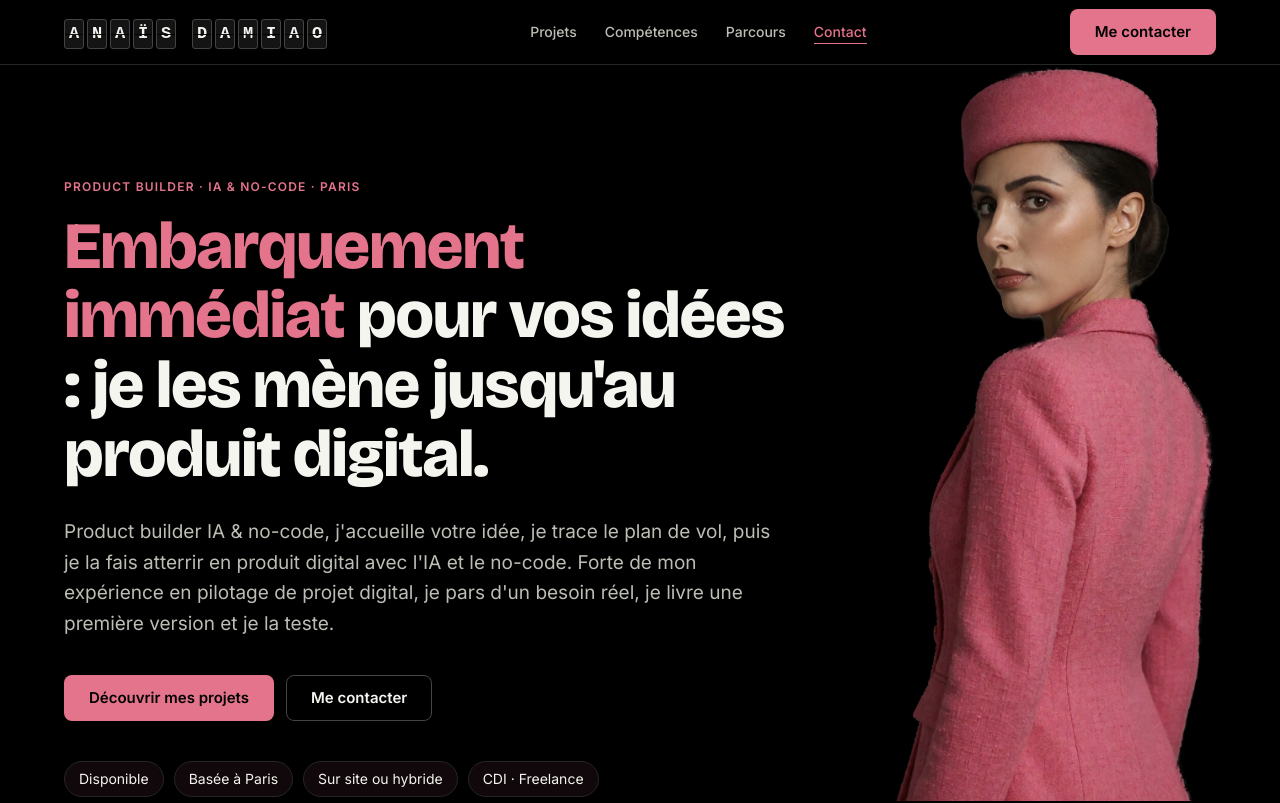
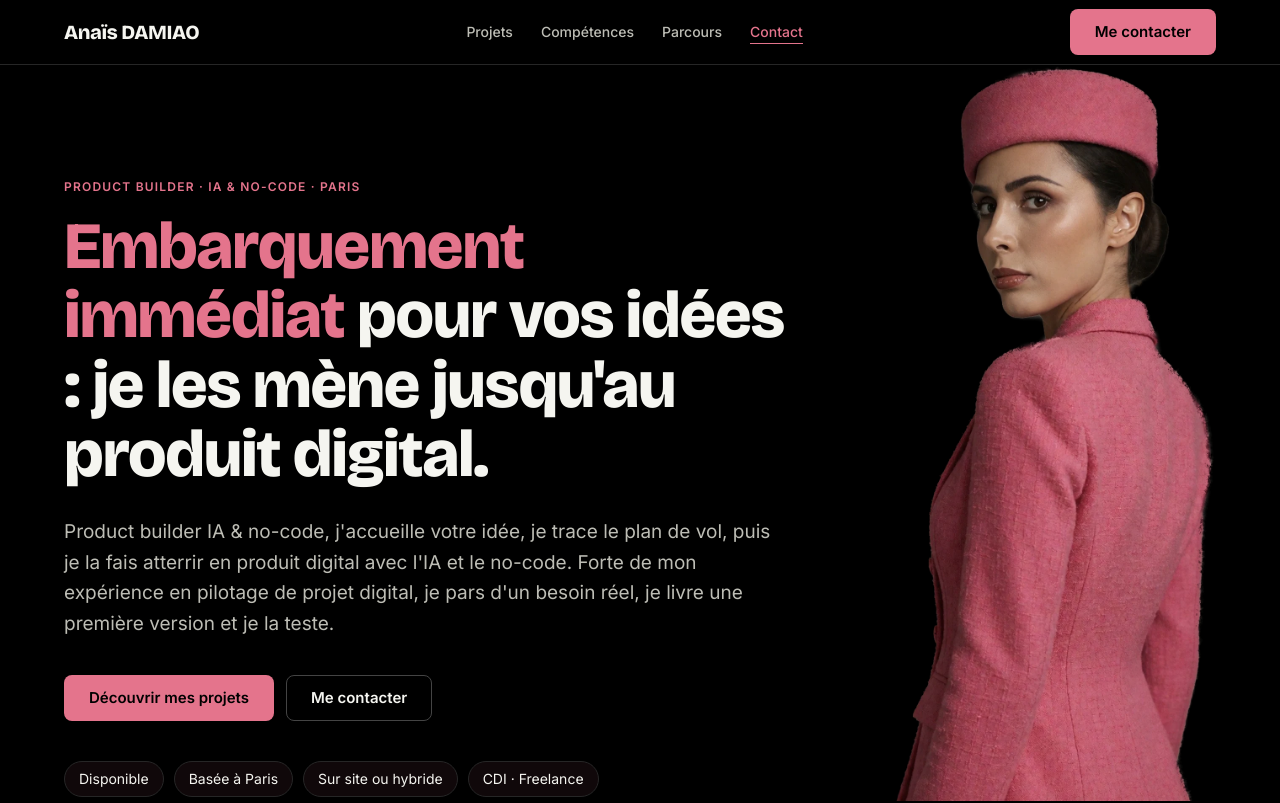
Before and after one commit to damiaoanais/Portfolio, a plain HTML site: page index.html in a window 1280 px wide. Shown: the top 803 px of the page. Drawn offline with nearby package versions, Linux system fonts and the light colour scheme.

Commit message:
Retire l'animation panneau d'aéroport, nom en texte simple
Co-Authored-By: Claude Sonnet 5.5 <noreply@anthropic.com>
Claude-Session: https://claude.ai/code/session_01VqSY3LTKig35ZfaYQQBsT3

```diff
--- a/index.html
+++ b/index.html
@@ -66,16 +66,6 @@
     .links a:hover::after { width: 100%; }
 
 
-    /* Panneau d'affichage de vol (split-flap) */
-    .board { display: inline-flex; align-items: center; gap: 3px; font-family: "Courier New", ui-monospace, Menlo, monospace; }
-    .board .t { position: relative; display: inline-flex; align-items: center; justify-content: center; width: 20px; height: 30px; background: #141414; border: 1px solid var(--hairline-strong); border-radius: 3px; font-weight: 700; font-size: 17px; line-height: 1; color: var(--ink); overflow: hidden; }
-    .board .t::after { content: ""; position: absolute; left: 0; right: 0; top: 50%; height: 1px; background: #000; opacity: .9; }
-    .board .t.fl { color: var(--primary); animation: flip .11s ease-in-out; }
-    .board .sp { width: 10px; }
-    .board.done .t { color: var(--ink); }
-    @keyframes flip { 0% { transform: scaleY(1); } 50% { transform: scaleY(.15); } 100% { transform: scaleY(1); } }
-    @media (max-width: 640px) { .board .t { width: 15px; height: 24px; font-size: 13px; } .board { gap: 2px; } .board .sp { width: 6px; } }
-    @media (max-width: 380px) { .board .t { width: 13px; } .board .sp { width: 4px; } }
     .btn { white-space: nowrap; }
     @media (max-width: 640px) { nav .btn { padding: 0 14px; font-size: 14px; height: 40px; } }
 
@@ -234,7 +224,7 @@
   <header>
     <div class="wrap">
       <nav aria-label="Navigation principale">
-        <a class="brand" href="#accueil" aria-label="Anaïs DAMIAO, retour à l'accueil"><span class="board" id="board" data-text="ANAÏS DAMIAO" aria-hidden="true">Anaïs DAMIAO</span></a>
+        <a class="brand" href="#accueil">Anaïs DAMIAO</a>
         <ul class="links">
           <li><a href="#projets">Projets</a></li>
           <li><a href="#competences">Compétences</a></li>
@@ -488,46 +478,5 @@
       update();
     })();
   </script>
-  <script>
-    (function () {
-      var el = document.getElementById('board');
-      if (!el) { return; }
-      var text = el.getAttribute('data-text');
-      var chars = 'ABCDEFGHIJKLMNOPQRSTUVWXYZÏ0123456789';
-      var still = window.matchMedia && window.matchMedia('(prefers-reduced-motion: reduce)').matches;
-      el.textContent = '';
-      var tiles = [];
-      for (var i = 0; i < text.length; i++) {
-        var ch = text.charAt(i), sp = document.createElement('span');
-        if (ch === ' ') { sp.className = 'sp'; el.appendChild(sp); continue; }
-        sp.className = 't'; sp.textContent = ch; el.appendChild(sp);
-        tiles.push({ node: sp, target: ch });
-      }
-      var running = false;
-      function run() {
-        if (still || running) { return; }
-        running = true; el.classList.remove('done');
-        var left = tiles.length;
-        tiles.forEach(function (t, idx) {
-          var flips = 7 + idx * 2, n = 0;
-          t.node.textContent = ' ';
-          setTimeout(function tick() {
-            n++;
-            t.node.classList.remove('fl'); void t.node.offsetWidth; t.node.classList.add('fl');
-            if (n >= flips) {
-              t.node.textContent = t.target;
-              setTimeout(function () { t.node.classList.remove('fl'); if (--left === 0) { el.classList.add('done'); running = false; } }, 130);
-              return;
-            }
-            t.node.textContent = chars.charAt(Math.floor(Math.random() * chars.length));
-            setTimeout(tick, 70);
-          }, 150 + idx * 40);
-        });
-      }
-      run();
-      el.parentNode.addEventListener('mouseenter', run);
-      el.parentNode.addEventListener('focus', run);
-    })();
-  </script>
 </body>
 </html>
```
